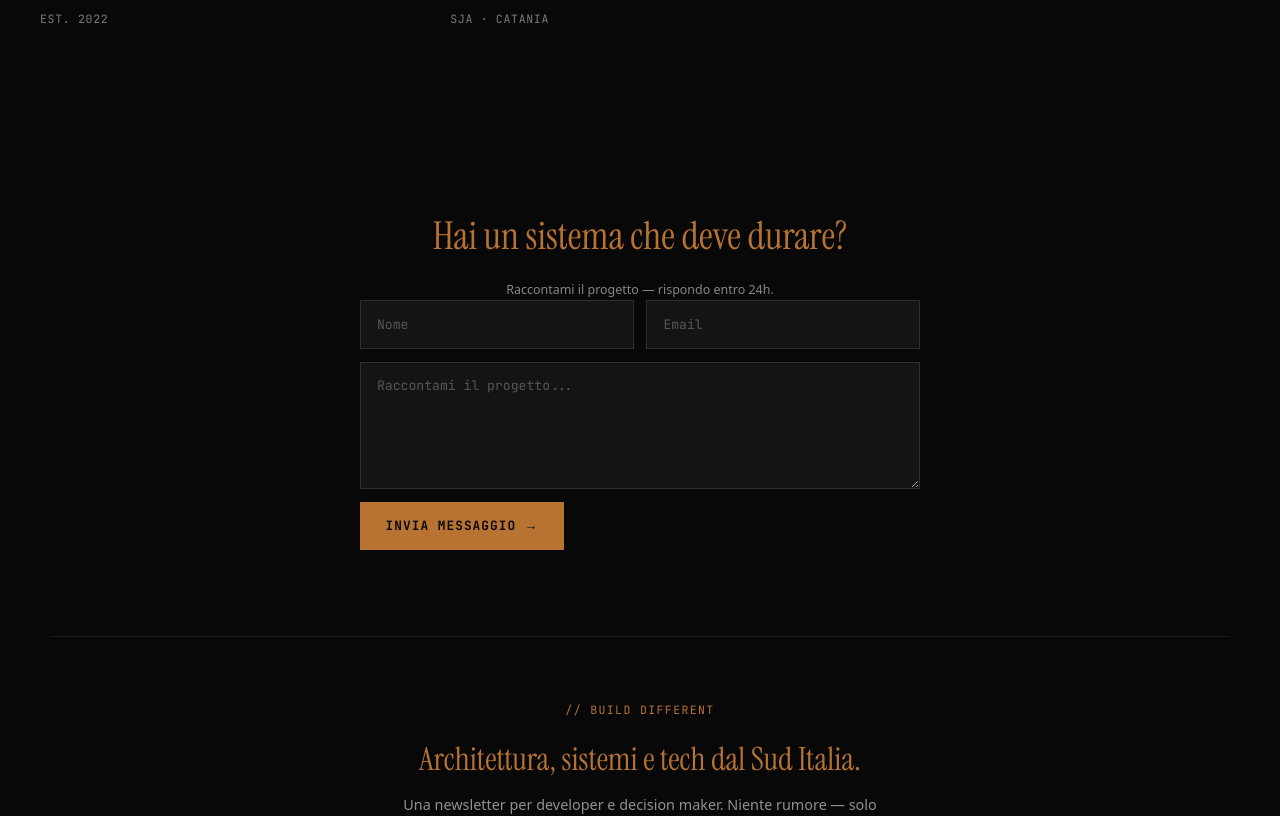
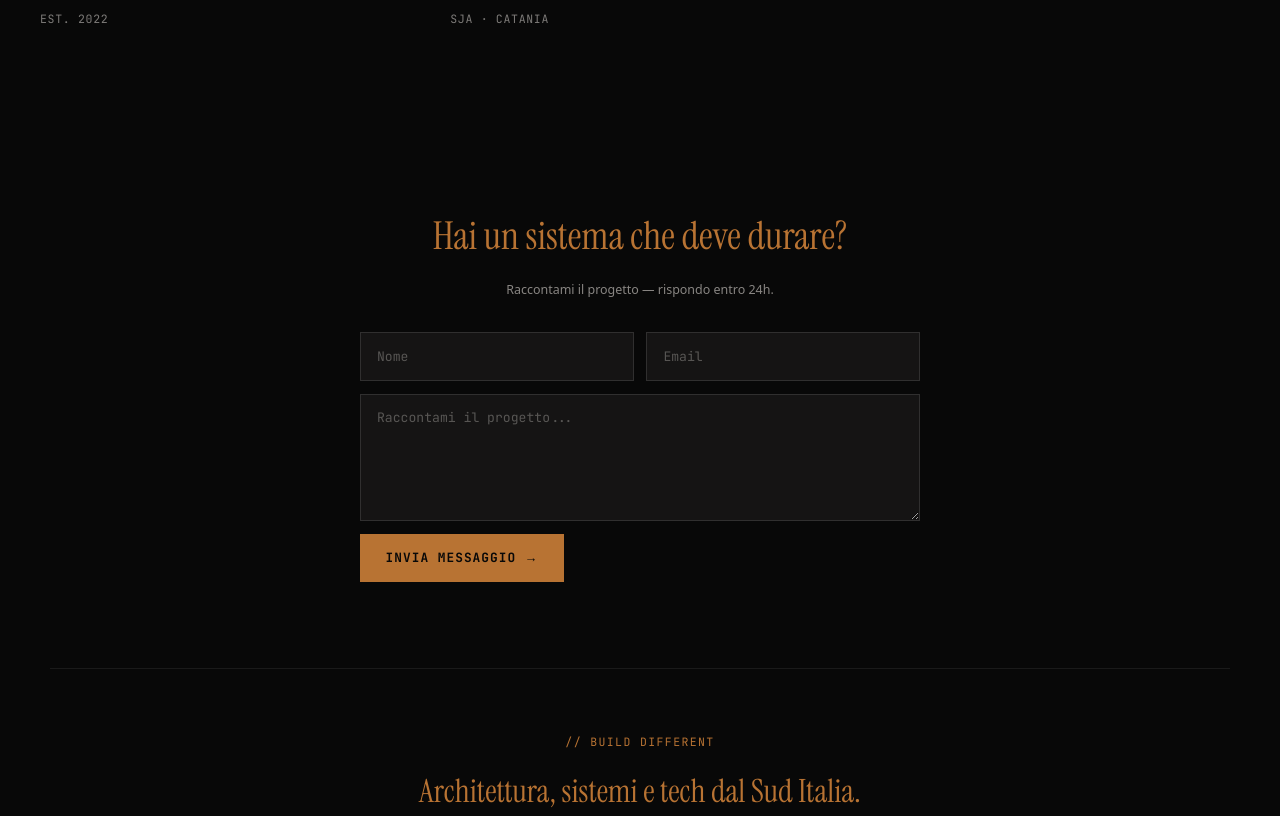
Before and after one commit to Flame0510/micheletornello.com, a Next.js app: page / in a window 1280 px wide. Shown: the part 4243-5059 px from the top of the page. Built offline with nearby package versions, Linux system fonts and the light colour scheme.

Commit message:
fix: contact form spacing (ctaSub margin-bottom override)

```diff
--- a/src/app/globals.css
+++ b/src/app/globals.css
@@ -411,7 +411,7 @@ h1 {
 .ctaSub {
   color: rgba(242,237,232,.55);
   font-size: .9rem;
-  margin-bottom: 2rem;
+  margin-bottom: 2rem !important;
   text-transform: none !important;
   letter-spacing: 0 !important;
 }
```
